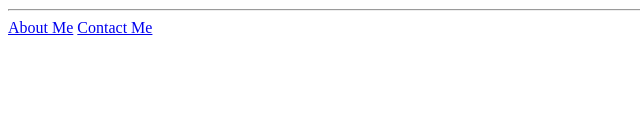
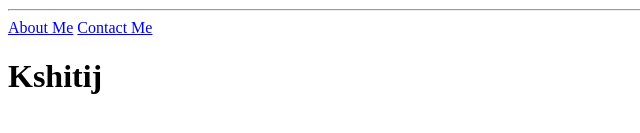
Before and after one commit to KshitijShinde2210/html-portfolio, a plain HTML site: page index.html in a window 1280 px wide. Shown: the part 655-788 px from the top of the page, without its empty margins (0-640 px from the left). Drawn offline with Linux system fonts and the light colour scheme.

Commit message:
aayan coomit

```diff
--- a/index.html
+++ b/index.html
@@ -17,6 +17,7 @@
   <hr />
   <a href="./public/about.html">About Me</a>
   <a href="./public/contact.html">Contact Me</a>
+  <h1>Kshitij</h1>
 </body>
 
 </html>
```
